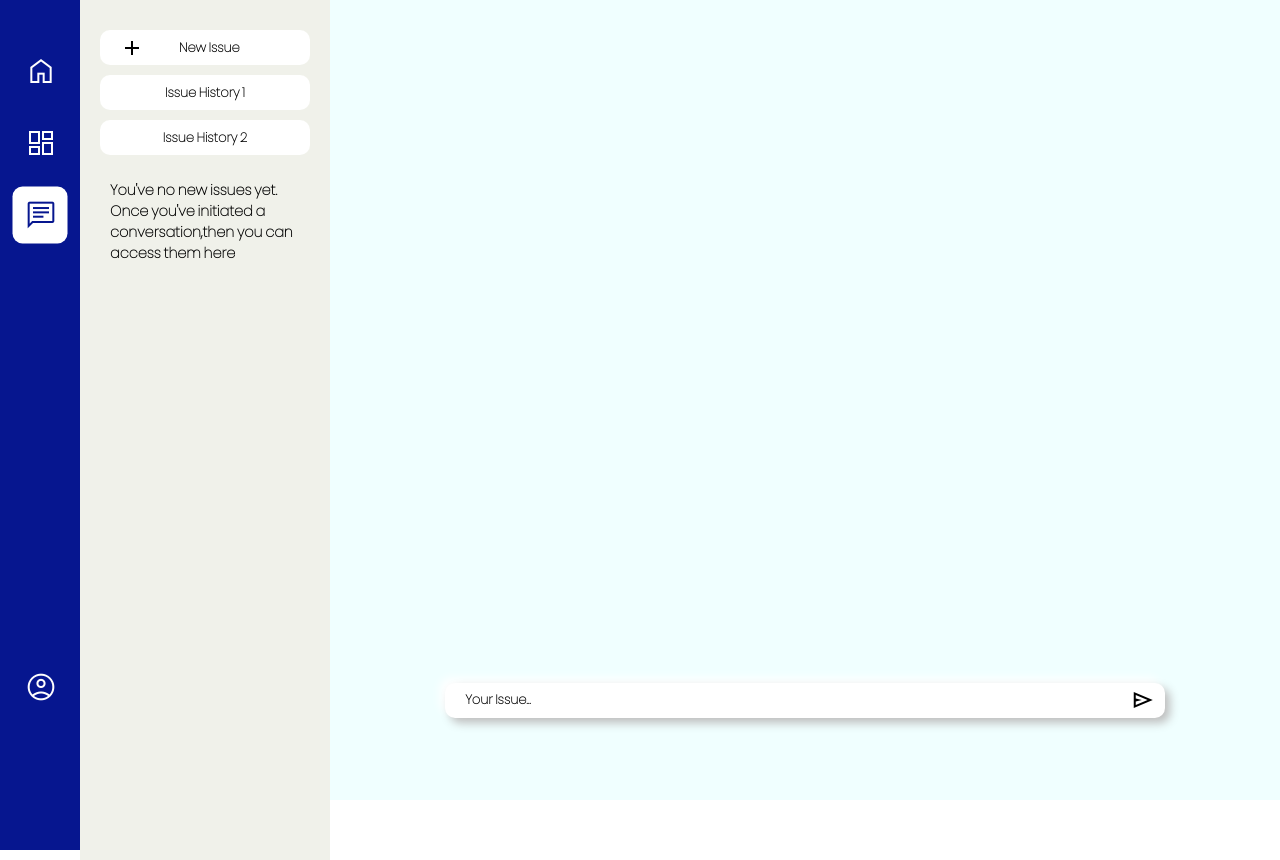
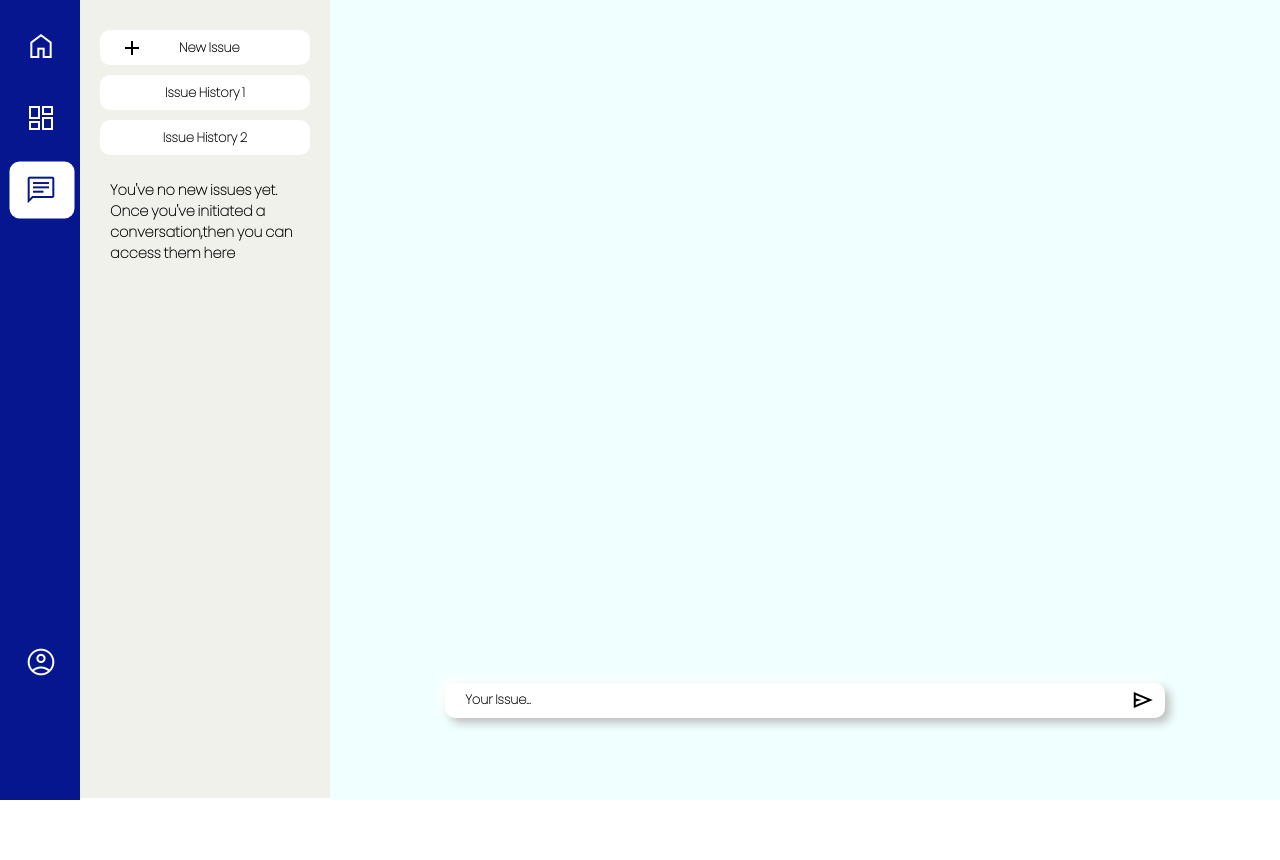
Before and after one commit to AshwinKumar-V/MISA, an Angular app in the folder FrontEnd/MISA/: page /user in a window 1280 px wide. After the commit the page ends 800 px from the top, so only its background shows below. Built offline with nearby package versions, Linux system fonts and the light colour scheme.

Commit message:
fixed height issues

```diff
--- a/FrontEnd/MISA/src/app/panel/panel.component.css
+++ b/FrontEnd/MISA/src/app/panel/panel.component.css
@@ -3,8 +3,8 @@
     grid-area: L;
     display: flex;
     flex-direction: column;
-    height: 100vh;
-    padding: 30px 20px;
+    height: 96vh;
+    padding: 30px 20px 0px;
     gap: 10px;
 }
 .new-issue-box{
--- a/FrontEnd/MISA/src/app/sidebar/sidebar.component.css
+++ b/FrontEnd/MISA/src/app/sidebar/sidebar.component.css
@@ -6,7 +6,7 @@
     flex-direction: column;
     height: 100vh;
     /* padding-top: 100px; */
-    padding: 25px;
+    padding-left: 25px;
 }
 
 .sidebar::before {
@@ -34,9 +34,9 @@
   content: "";
   position: absolute;
   top: 50%;
-  left: 50%;
+  left: 30%;
   transform: translate(-50%, -50%);
-  width: calc(100% + 25px);
+  width: calc(100% + 10px);
   height: calc(100% + 25px);
   border-radius: 10px;
   background-color: white;
```
